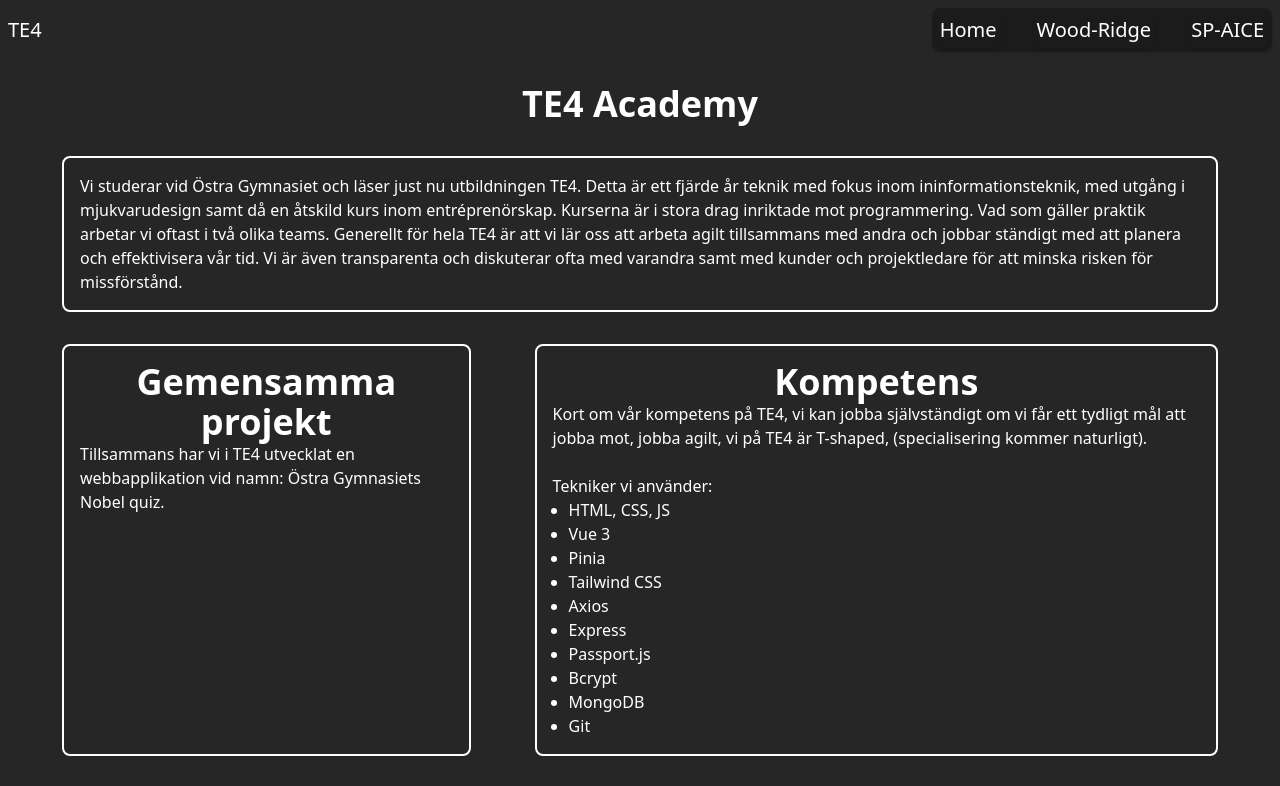
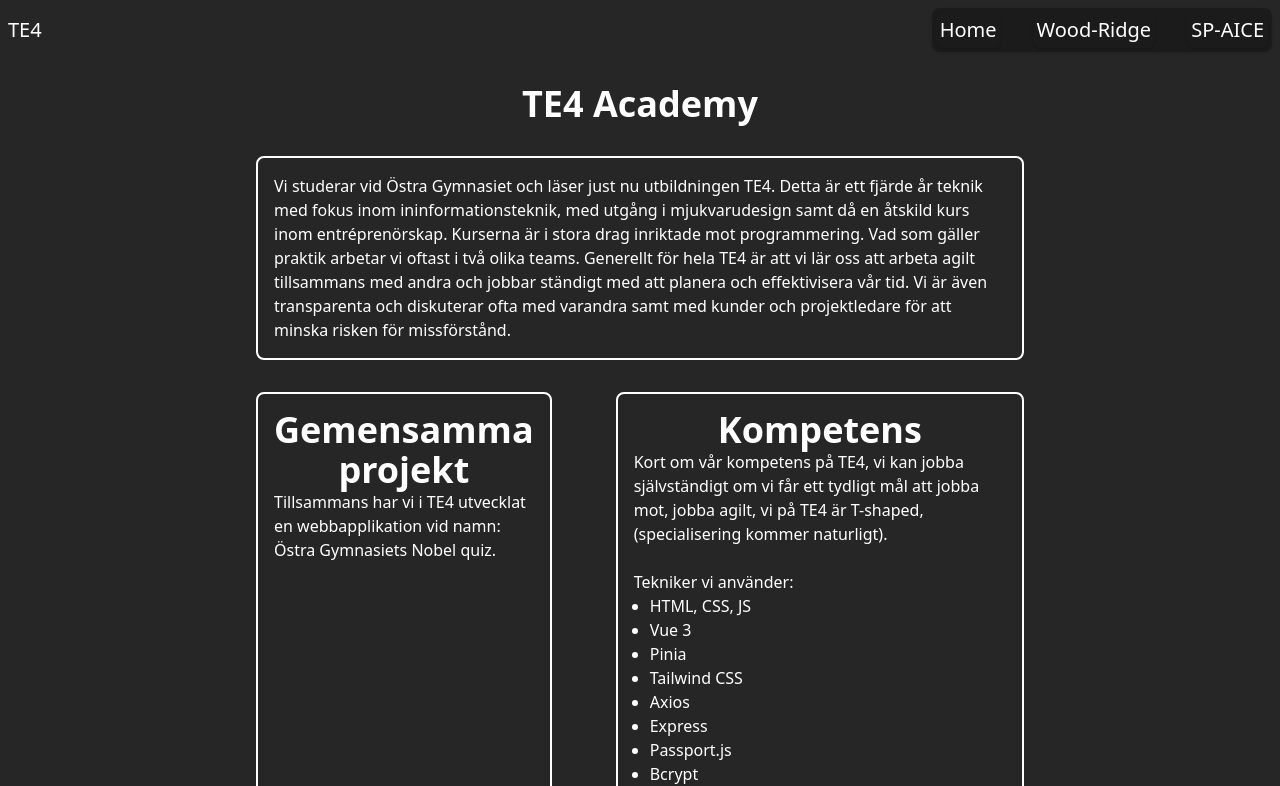
Before and after one commit to williampettersson/flow230120, a Vue app: page / in a window 1280 px wide. Shown: the top 786 px of the page. Built offline with nearby package versions, Linux system fonts and the light colour scheme.

Commit message:
Scale down main page

```diff
--- a/src/views/HomeView.vue
+++ b/src/views/HomeView.vue
@@ -7,9 +7,7 @@ import WoodRidgeIcon from "../components/wood-ridge/icons/WoodRidgeIcon.vue";
 
 <template>
   <AppHeader class="flex-grow-0 flex-shrink-0" />
-  <main
-    class="flex-grow space-y-8 mt-8 mx-auto md:w-[768px] xl:w-[1156px] 2xl:w-[1544px] max-w-full"
-  >
+  <main class="flex-grow space-y-8 mt-8 mx-auto md:w-[768px] max-w-full">
     <h1 class="text-center text-4xl font-bold">TE4 Academy</h1>
 
     <AppSection>
```
